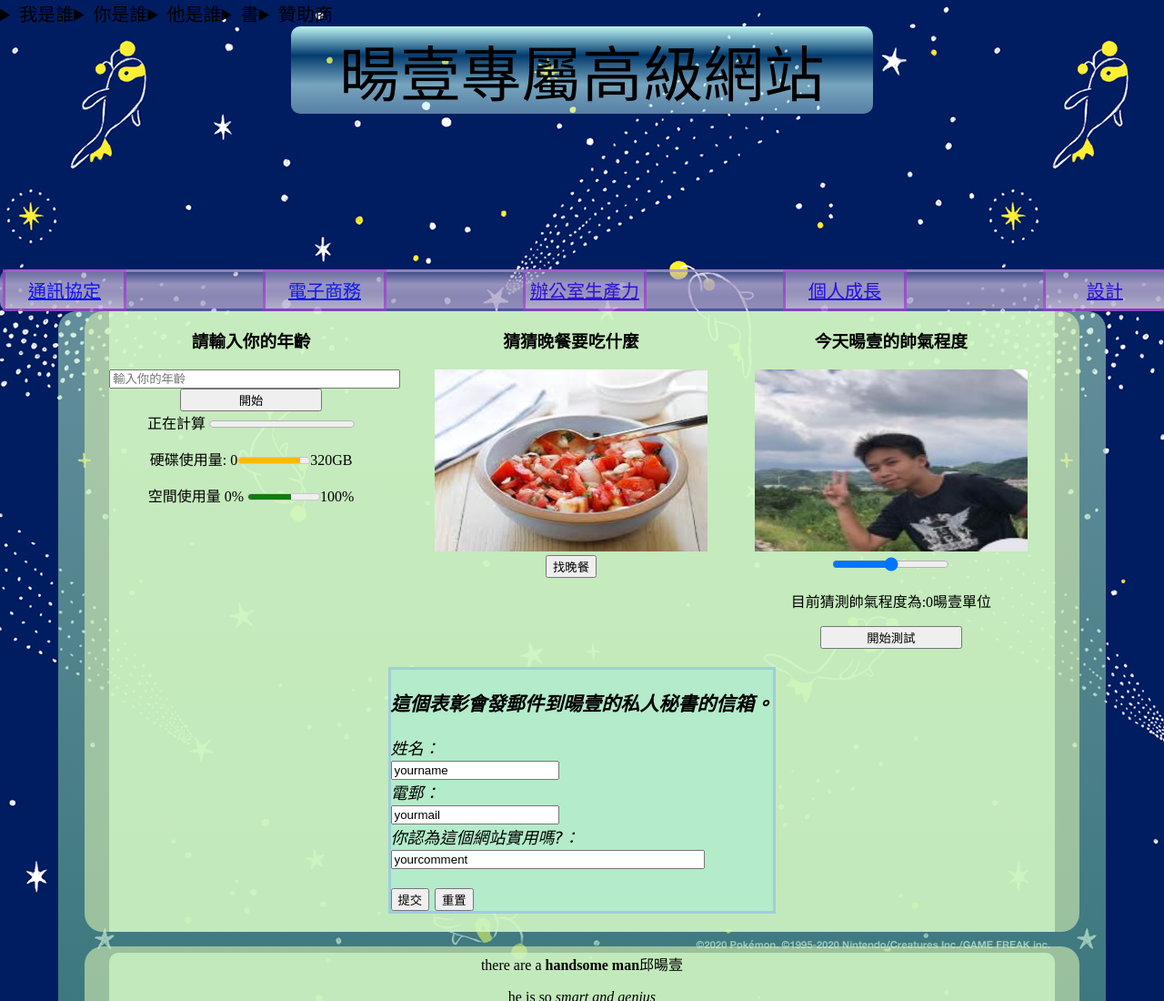
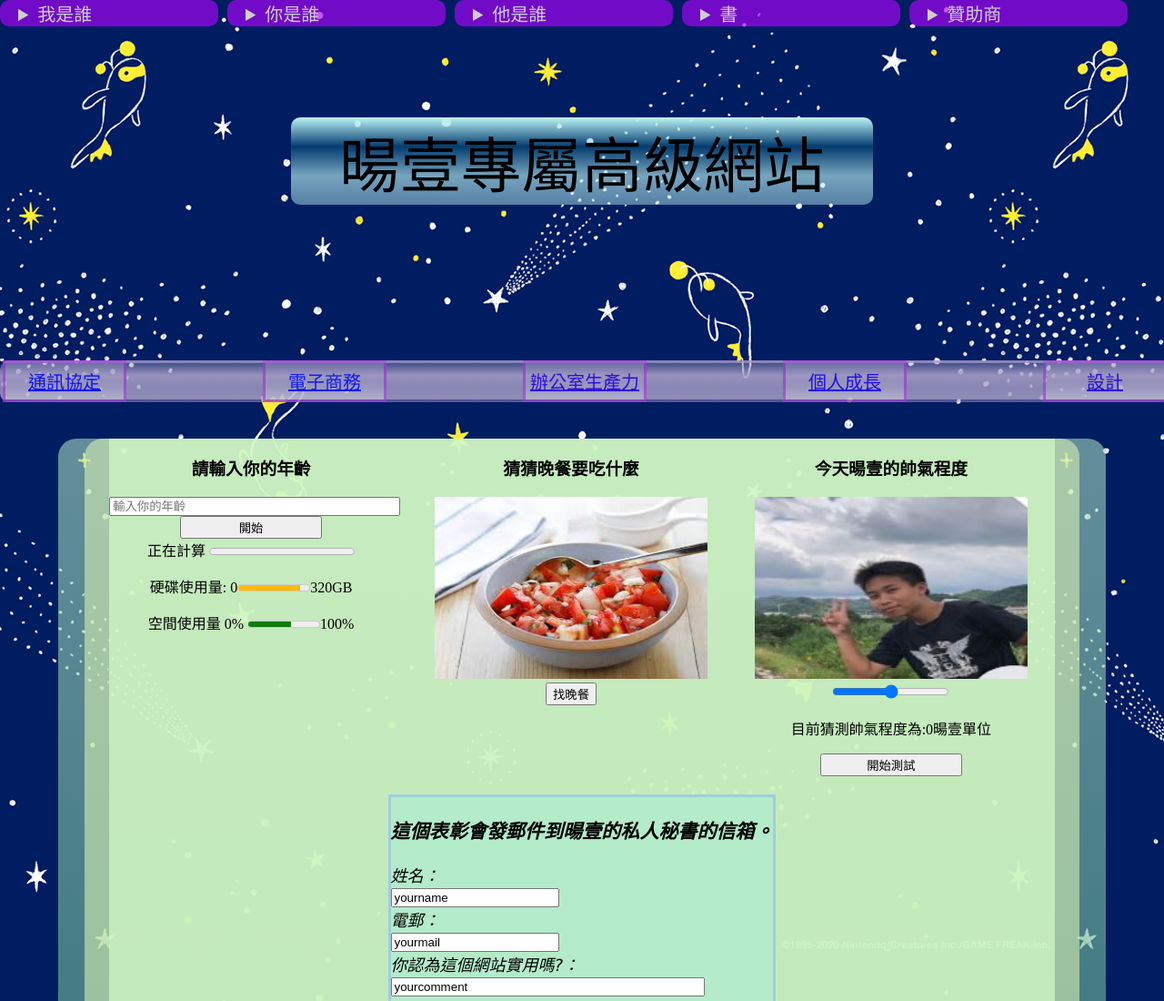
Before and after one commit to yangyiqiu123/myself, a plain HTML site: page docs/index.html in a window 1280 px wide. Shown: the top 1100 px of the page at 91% size. Drawn offline with Linux system fonts and the light colour scheme.

Commit message:
Update style.css

```diff
--- a/docs/style.css
+++ b/docs/style.css
@@ -13,8 +13,9 @@ header {
 
     height: 100pt;
     width: 100%;
-     margin-bottom: 100pt;
+    margin-bottom: 100pt;
     margin-top: 100pt;
+
 
 
 }
@@ -40,6 +41,7 @@ header {
 }
 
 .bg p {
+
     background-size: 100% 100%;
     color: black;
     text-align: center;
@@ -48,6 +50,8 @@ header {
 }
 
 header p {
+
+
     position: relative;
     font-size: 50pt;
 
@@ -83,6 +87,7 @@ footer {
 }
 
 main {
+    margin-top: 30pt;
     border-radius: 20px 20px 20px 20px;
 
     border-radius: 20px 20px 20px 20px;
@@ -241,3 +246,20 @@ table {
     /* margin-left: 0px; */
     float: left;
 }
+details{
+    /* position: relative;
+    top:10px;
+    left: 0px; */
+    background:  rgba(173, 2, 253, 0.658);
+    width: 220px;
+    margin-bottom: 100px;
+    color:rgb(206, 206, 206);
+    margin-right:10px;
+    border-radius: 10px 10px 10px 10px;
+    /* text-align:center;
+     */
+     padding-left: 20px;
+
+
+
+}
```
